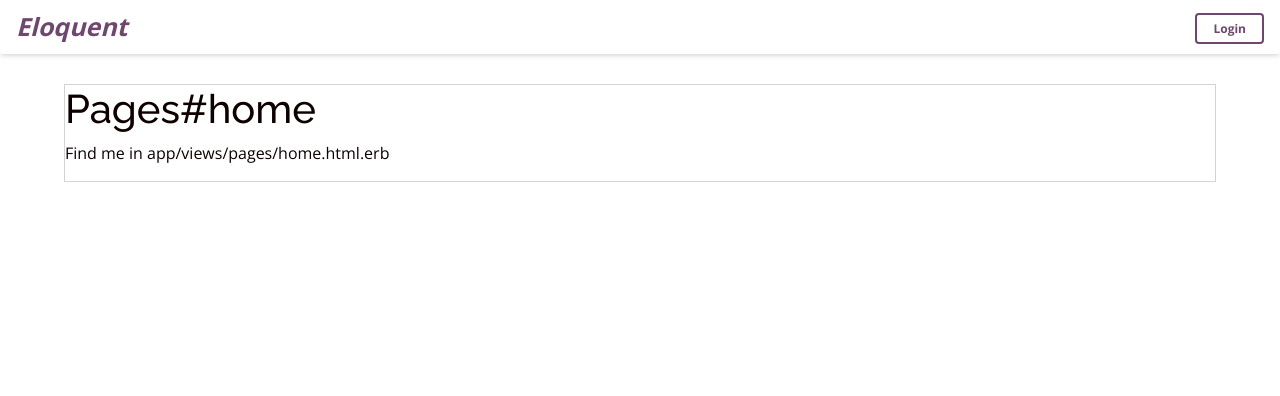
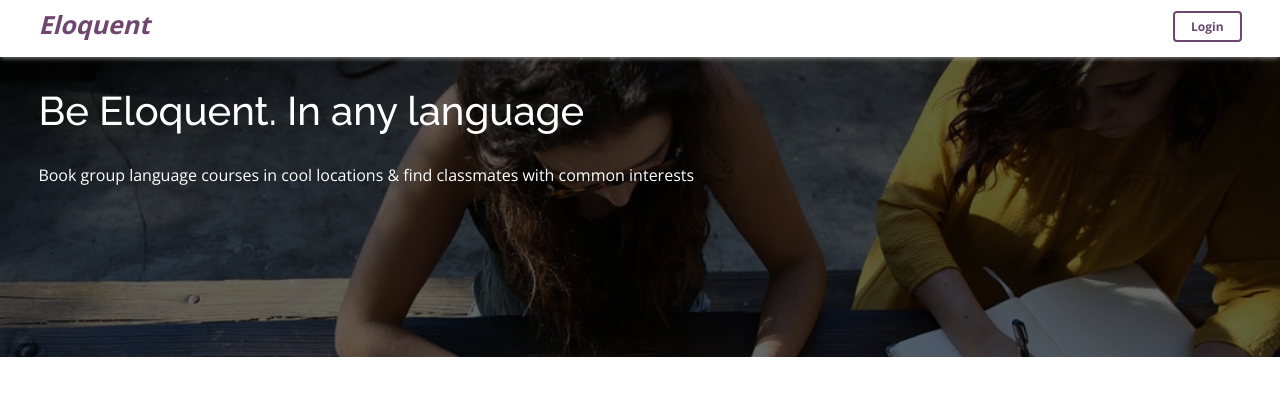
Before and after one commit to valentin215/Eloquent, a Rails app: page / in a window 1280 px wide. Shown: the top 396 px of the page. Run offline with Rails 7, Linux system fonts and the light colour scheme; style sheets or scripts are compiled from the project's sources; parts of the project's set-up code (start-up, migrations or seed data) failed here and were passed over; some libraries are stand-ins or nearby versions.

Commit message:
adding background + titles

```diff
--- a/app/assets/stylesheets/components/_navbar.scss
+++ b/app/assets/stylesheets/components/_navbar.scss
@@ -1,5 +1,11 @@
+.navbar {
+  padding-right: 0rem;
+  padding-left: 0rem;
+  padding-top: 0.4rem;
+  padding-bottom: 0.8rem;
+}
+
 .navbar-eloquent {
-  justify-content: space-between;
   background: white;
   box-shadow: 0px 2px 5px -1px rgba(186,186,186,0.74);
 }
@@ -17,10 +23,9 @@
   opacity: 0.8;
 }
 
-// .nav-login p {
-//   font-size: 20px;
-//   text-decoration: none;
-// }
+.navbar-logo:hover {
+  opacity: 0.6;
+}
 
 .login-button {
   border: solid 2px;
@@ -39,3 +44,9 @@
   padding-top: 0.3rem;
   padding-bottom: 0.3rem;
 }
+
+.login-button:hover {
+  text-decoration: none;
+  color: #4a194b;
+  opacity: 0.6;
+}
--- a/app/assets/stylesheets/pages/_home.scss
+++ b/app/assets/stylesheets/pages/_home.scss
@@ -2,9 +2,26 @@ body {
   background-color: white;
 }
 
+.banner {
+  background-image: linear-gradient(rgba(0,0,0,0.6),rgba(0,0,0,0.6)), asset-url('background-2.jpeg');
+  height: 300px;
+  width: 100%;
+  background-size: cover;
+  background-repeat: no-repeat;
+  color: white;
+}
+
 .content-container {
-  border: solid 1px lightgrey;
-  width: 90%;
+  width: 94%;
   margin: 0 auto;
-  margin-top: 30px;
 }
+
+.content-title {
+  padding-top: 30px;
+}
+
+.content-title p {
+  padding-top: 20px;
+  // font-style: italic;
+  font-weight: normal
+}
--- a/app/views/layouts/application.html.erb
+++ b/app/views/layouts/application.html.erb
@@ -10,14 +10,11 @@
     <%#= stylesheet_pack_tag 'application', media: 'all' %> <!-- Uncomment if you import CSS in app/javascript/packs/application.js -->
   </head>
   <body>
-    <div class="main-container">
       <%= render 'shared/navbar' %>
-      <div class="content-container">
-        <%= render 'shared/flashes' %>
-        <%= yield %>
-        <%= javascript_include_tag 'application' %>
-        <%= javascript_pack_tag 'application' %>
-      </div>
-    </div>
+      <%= render 'shared/flashes' %>
+      <%= yield %>
+      <%= javascript_include_tag 'application' %>
+      <%= javascript_pack_tag 'application' %>
+
   </body>
 </html>
--- a/app/views/pages/home.html.erb
+++ b/app/views/pages/home.html.erb
@@ -1,2 +1,3 @@
-<h1>Pages#home</h1>
-<p>Find me in app/views/pages/home.html.erb</p>
+<%= render 'shared/banner' %>
+<div class="content-container">
+</div>
--- /dev/null
+++ b/app/views/shared/_banner.html.erb
@@ -0,0 +1,8 @@
+<div class="banner">
+  <div class="content-container">
+    <div class="content-title">
+      <h1>Be Eloquent. In any language</h1>
+      <p>Book group language courses in cool locations & find classmates with common interests</p>
+    </div>
+  </div>
+</div>
--- a/app/views/shared/_navbar.html.erb
+++ b/app/views/shared/_navbar.html.erb
@@ -1,6 +1,8 @@
+
 <div class="navbar navbar-expand navbar-light navbar-eloquent rounded">
+  <div class="content-container" style="display:flex; justify-content: space-between">
    <div class="navbar-logo">
-  <%= link_to "Eloquent" %>
+     <%= link_to "Eloquent", root_path %>
    </div>
 
  <!--  <button class="navbar-toggler" type="button" data-toggle="collapse" data-target="#navbarSupportedContent" aria-controls="navbarSupportedContent" aria-expanded="false" aria-label="Toggle navigation">
@@ -32,3 +34,4 @@
       </ul>
     </div>
   </div>
+</div>
```
Also changed, not shown: app/assets/images/background-2.jpeg (added), app/assets/images/background-3.jpeg (added), app/assets/images/background.jpeg (added). Lines whose indentation alone changed are shown as unchanged.
